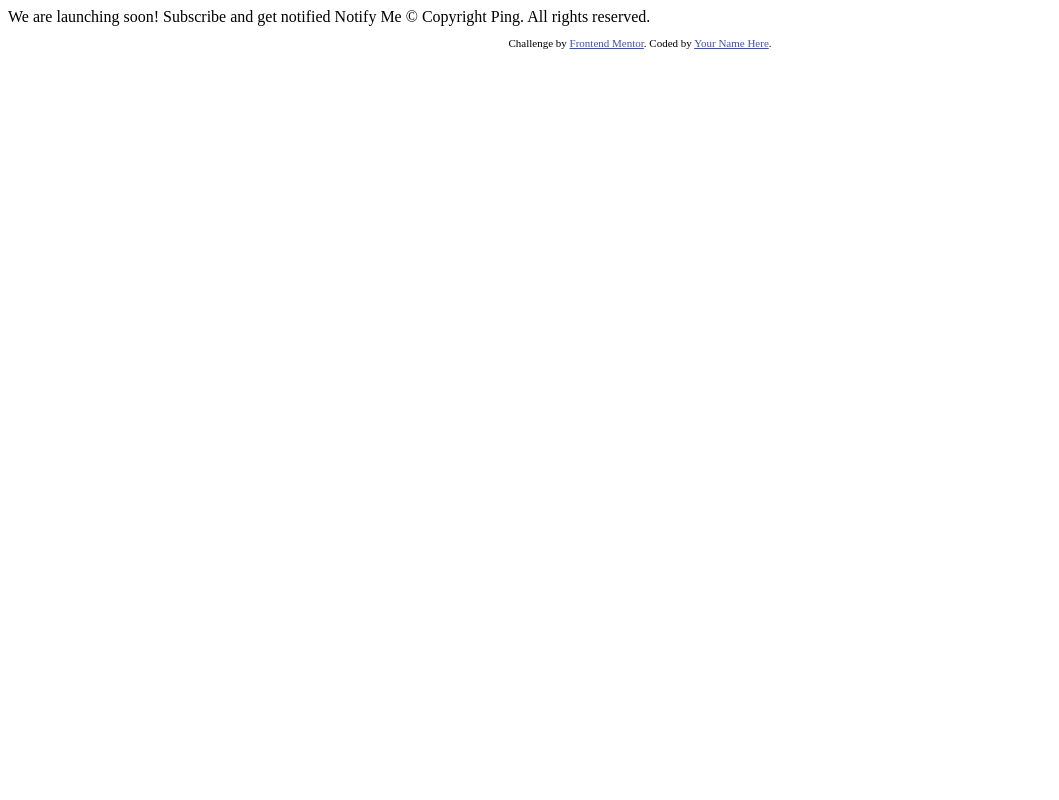
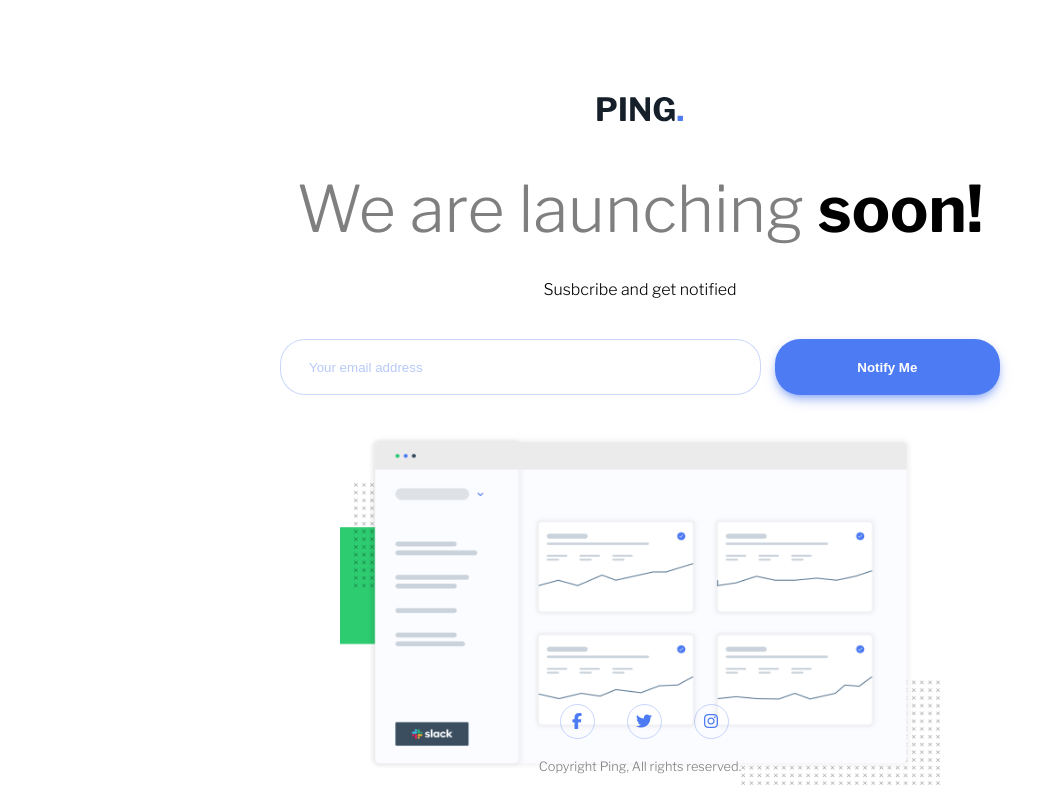
Before and after one commit to JayFullCode/Ping_Single_Column, a website: page index.html in a window 1280 px wide. Shown: the whole page, without its empty margins (0-1059 px from the left). Drawn offline with nearby package versions, Linux system fonts and the light colour scheme.

Commit message:
Add: Desktopop design

```diff
--- a/index.html
+++ b/index.html
@@ -4,31 +4,49 @@
   <meta charset="UTF-8">
   <meta name="viewport" content="width=device-width, initial-scale=1.0"> <!-- displays site properly based on user's device -->
 
+  <script src="https://kit.fontawesome.com/8a686341d0.js" crossorigin="anonymous"></script>
   <link rel="icon" type="image/png" sizes="32x32" href="./images/favicon-32x32.png">
-
+  <link rel="stylesheet" href="sass/main.css">
+  <link rel="preconnect" href="https://fonts.googleapis.com">
+  <link rel="preconnect" href="https://fonts.gstatic.com" crossorigin>
+  <link href="https://fonts.googleapis.com/css2?family=Libre+Franklin:wght@300;600;700&display=swap" rel="stylesheet">
   <title>Frontend Mentor | Ping coming soon page</title>
 
-  <!-- Feel free to remove these styles or customise in your own stylesheet 👍 -->
-  <style>
-    .attribution { font-size: 11px; text-align: center; }
-    .attribution a { color: hsl(228, 45%, 44%); }
-  </style>
 </head>
 <body>
 
-  We are launching soon!
+<section class="header">
+  <img src="images/logo.svg" alt="Logo icon" class="header__logo">
+  <h1 class="header__title">
+    We are launching <span>soon!</span>
+  </h1>
 
-  Subscribe and get notified
+  <p class="header__content">
+    Susbcribe and get notified
+  </p>
+</section>
 
-  Notify Me
+<div class="search">
+  <form>
+    <input class="search__input" placeholder="Your email address">
+    <button class="search__button">Notify Me</button>
+  </form>
+</div>
 
-  &copy; Copyright Ping. All rights reserved.
+<div class="dashboard">
+  <img src="images/illustration-dashboard.png" alt="Dashboard image">
+</div>
 
-  <footer>
-    <p class="attribution">
-      Challenge by <a href="https://www.frontendmentor.io?ref=challenge" target="_blank">Frontend Mentor</a>.
-      Coded by <a href="#">Your Name Here</a>.
-    </p>
-  </footer>
+<div class="footer">
+  <ul>
+    <li><a href="#"><i class="fab fa-facebook-f" aria-hidden="true"></i></a></li>
+    <li><a href="#"><i class="fab fa-twitter" aria-hidden="true"></i></a></li>
+    <li><a href="#"><i class="fab fa-instagram" aria-hidden="true"></i></a></li>
+  </ul>
+
+  <p>Copyright Ping, All rights reserved.</p>
+</div>
+
+
 </body>
 </html>
--- /dev/null
+++ b/sass/base/_main.scss
@@ -0,0 +1,20 @@
+*{
+  box-sizing: border-box;
+}
+
+html,body{
+  margin: 0;
+  padding: 0;
+
+  height: 100%;
+  font-family: 'Libre Franklin', sans-serif;
+}
+
+body{
+  margin: auto;
+
+  padding: 5em 0;
+  position: relative;
+
+  max-width: 900px;
+}
--- /dev/null
+++ b/sass/components/_dashboard.scss
@@ -0,0 +1,30 @@
+.dashboard{
+  width: 100%;
+  margin-top: 5em;
+
+  display: flex;
+  justify-content: center;
+  align-items: center;
+
+  img{
+    width: 100%;
+
+    max-width: 400px;
+  }
+}
+
+@include desktop-only{
+  .dashboard{
+    height: 40%;
+    margin-top: 2.5em;
+
+    align-items: flex-start;
+
+    img{
+        height: 350px;
+        width: 600px;
+
+      max-width: 600px;
+    }
+  }
+}
--- /dev/null
+++ b/sass/components/_header.scss
@@ -0,0 +1,41 @@
+.header{
+  width: 100%;
+  margin: auto;
+
+  display: flex;
+  flex-direction: column;
+  justify-content: center;
+  align-items: center;
+
+  margin-top: 1em;
+
+  &__logo{
+    margin-bottom: 3em;
+  }
+
+  &__title{
+    margin: 0 0 1em 0;
+    color: rgba(0,0,0,0.5);
+    font-weight: normal;
+
+    span{
+      color: rgba(0,0,0,1);
+      font-weight: bolder;
+    }
+  }
+
+  &__content{
+    margin: 0;
+  }
+}
+
+@include desktop-only(){
+  .header{
+
+    &__title{
+      font-size: 4em;
+      margin-bottom: .5em;
+    }
+
+  }
+}
--- /dev/null
+++ b/sass/components/_search.scss
@@ -0,0 +1,75 @@
+.search{
+  display: flex;
+  flex-direction: column;
+  justify-content: center;
+  align-items: center;
+
+  margin-top: 2.5em;
+
+  &__input{
+    height: 3em;
+    width: 100%;
+
+    border-radius: 25px;
+    border: 1px solid rgba(77, 123, 243, 0.3);
+
+    padding-left: 2em;
+    color: rgba(77, 123, 243, 0.8);
+  }
+
+  &__input::placeholder{
+    padding-left: .1em;
+    color: rgba(77, 123, 243, 0.4);
+    width: 80%;
+  }
+
+  &__input:focus{
+    outline: none;
+    border: 1px solid rgba(77, 123, 243, 0.8);
+  }
+
+  &__button{
+    cursor: pointer;
+    margin-top: 1em;
+    width: 100%;
+    height: 3em;
+
+    border-radius: 25px;
+    border: none;
+
+    color: white;
+    font-weight: bolder;
+    background-color: $color-secondary;
+
+    box-shadow: rgba(77, 123, 243, 0.5) 0px 6px 12px -2px, rgba(77, 123, 243, 0.5) 0px 3px 7px -3px;
+  }
+
+}
+
+@include desktop-only{
+  .search{
+
+    form{
+      display: flex;
+
+      padding: 0;
+      margin: 0;
+
+      height: 3.5em;
+      width: 80%;
+    }
+
+    &__input{
+      margin-right: 1em;
+      flex: 2;
+      height: 100%;
+    }
+
+    &__button{
+      flex: 1;
+      margin: 0;
+      padding: 0;
+      height: 100%;
+    }
+  }
+}
--- /dev/null
+++ b/sass/layout/_footer.scss
@@ -0,0 +1,51 @@
+.footer{
+
+  position: absolute;
+  bottom: 0;
+  left: 0;
+
+  width: 100%;
+
+  display: flex;
+  flex-direction: column;
+  justify-content: center;
+  align-items: center;
+
+  ul{
+    margin: 0 0 .5em 0;
+    display: flex;
+    justify-content: center;
+
+    list-style-type: none;
+  }
+
+  li{
+    margin-right: 2em;
+    color: $color-secondary;
+
+    border: 0.1em solid rgba(77, 123, 243, 0.3);
+
+    height: 35px;
+    width: 35px;
+    border-radius: 25px;
+
+    display: flex;
+    justify-content: center;
+    align-items: center;
+  }
+
+  a, a:active, a:focus, a:hover{
+    color: inherit;
+  }
+
+  a:active{
+    color: black;
+  }
+
+  p{
+    margin-bottom: 2em;
+    opacity: 50%;
+    font-size: .8em;
+  }
+
+}
--- /dev/null
+++ b/sass/main.scss
@@ -0,0 +1,24 @@
+//************* UTILS ***********//
+
+@import "utils/variables";
+@import "utils/mixins";
+
+//************ VENDORS **********//
+
+//************* BASE ************//
+
+@import "base/main";
+
+//************* LAYOUT **********//
+
+@import "layout/footer";
+
+//*********** COMPONENTS ********//
+
+@import "components/header";
+@import "components/search";
+@import "components/dashboard";
+
+//************* PAGES ***********//
+
+//************* THEMES **********//
--- /dev/null
+++ b/sass/utils/_mixins.scss
@@ -0,0 +1,5 @@
+@mixin desktop-only{
+  @media screen and (min-width: 700px){
+    @content
+  }
+}
--- /dev/null
+++ b/sass/utils/_variables.scss
@@ -0,0 +1 @@
+$color-secondary: #4d7bf3;
```
Also changed, not shown: package.json (added, +12 -0 lines), sass/main.css (added), 2 other files.
